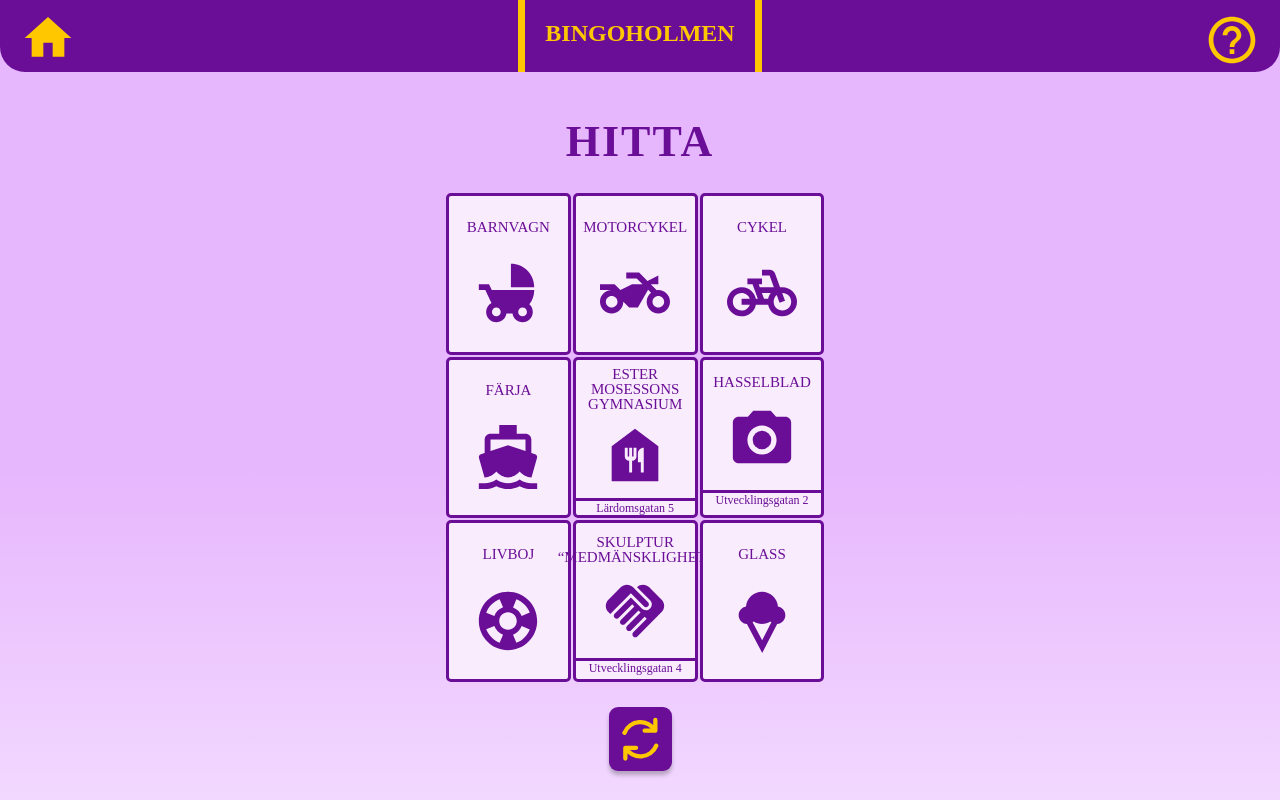
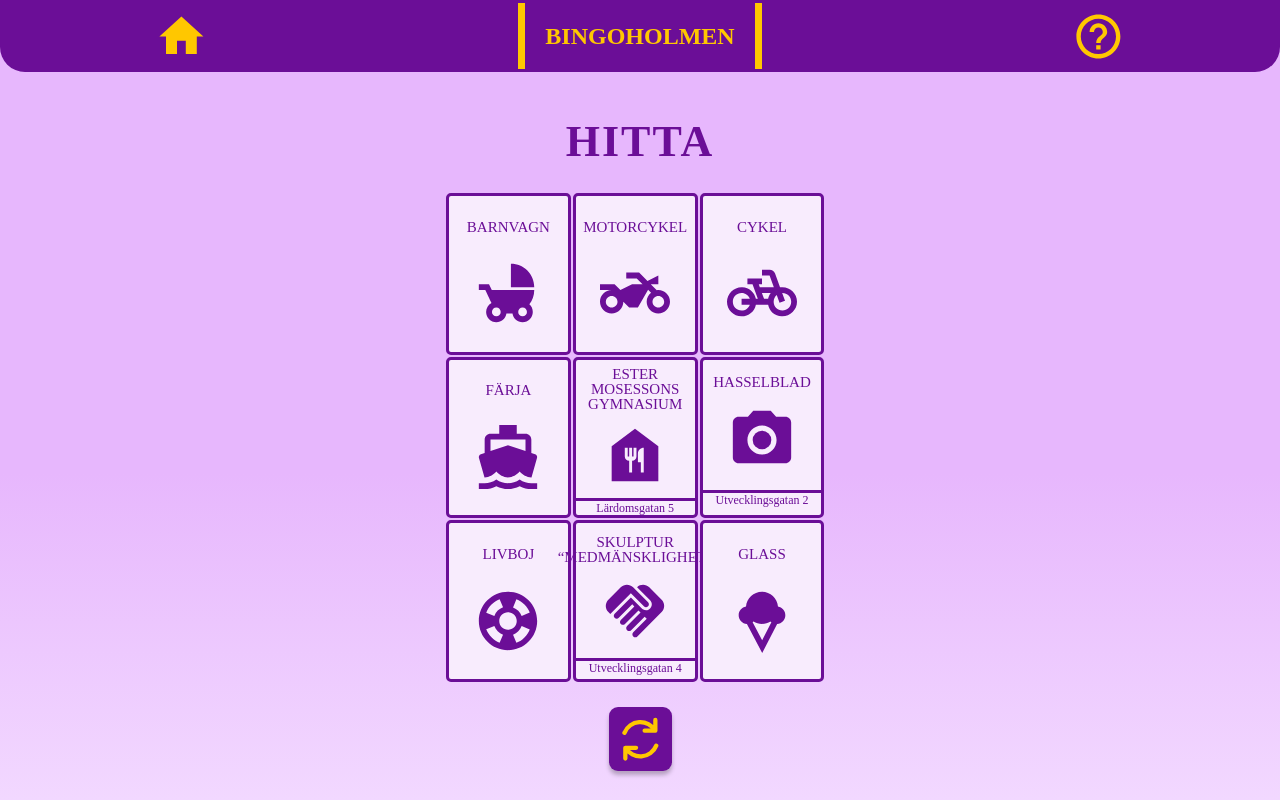
Before and after one commit to Henke-gh/bingoholmen, a React (Vite) app: page /bingo in a window 1280 px wide. Built offline with nearby package versions, Linux system fonts and the light colour scheme; a web font is replaced by a local one.

Commit message:
nav and win-img fix

```diff
--- a/src/App.css
+++ b/src/App.css
@@ -66,7 +66,8 @@ body {
 .navbar {
   display: flex;
   flex-direction: row;
-  justify-content: space-between;
+  justify-content: space-around;
+  align-items: center;
   width: 100vw;
   height: 72px;
   border-radius: 0px 0px 25px 25px;
@@ -242,3 +243,24 @@ p.modalText {
   position: absolute;
   z-index: 2;
 }
+
+.bongoWinIcon {
+  scale: 0.6;
+}
+
+.linkTagHome {
+  height: fit-content;
+  width: fit-content;
+  padding: 0;
+}
+
+.homeBtn,
+.aboutBtn {
+  background-color: var(--bongo-purple);
+  box-shadow: none;
+  border: none;
+  padding: 0;
+  margin: 0;
+  width: fit-content;
+  height: fit-content;
+}
--- a/src/components/Navbar.jsx
+++ b/src/components/Navbar.jsx
@@ -6,15 +6,20 @@ import { Link } from "react-router-dom";
 export default function Navbar({ toggleInfoModal, showInfoModal }) {
   return (
     <div className="navbar">
-      <Link to={"/"}>
-        <IconButton sx={{ padding: "0px" }}>
+      <Link to={"/"} className="linkTagHome">
+        <IconButton
+          sx={{
+            padding: 0,
+            margin: 0,
+            width: "fit-content",
+            height: "fit-content",
+          }}>
           <HomeIcon
             sx={{
-              fontSize: "3.5rem",
+              fontSize: "3.3rem",
               color: "var(--bongo-yellow)",
-              marginLeft: "20px",
-              marginRight: "10px",
-              marginTop: "10px",
+              margin: 0,
+              padding: 0,
             }}
           />
         </IconButton>
@@ -22,16 +27,22 @@ export default function Navbar({ toggleInfoModal, showInfoModal }) {
       <div className="navHeader">
         <h2>BINGOHOLMEN</h2>
       </div>
-      <IconButton onClick={toggleInfoModal} sx={{ padding: "0px" }}>
+      <IconButton
+        onClick={toggleInfoModal}
+        sx={{
+          padding: 0,
+          margin: 0,
+          width: "fit-content",
+          height: "fit-content",
+        }}>
         <HelpOutlineIcon
           sx={{
-            fontSize: "3.5rem",
+            fontSize: "3.3rem",
             color: showInfoModal
               ? "var(--bongo-button-selected)"
               : "var(--bongo-yellow)",
-            marginLeft: "10px",
-            marginRight: "20px",
-            marginTop: "8px",
+            margin: 0,
+            padding: 0,
           }}
         />
       </IconButton>
```
